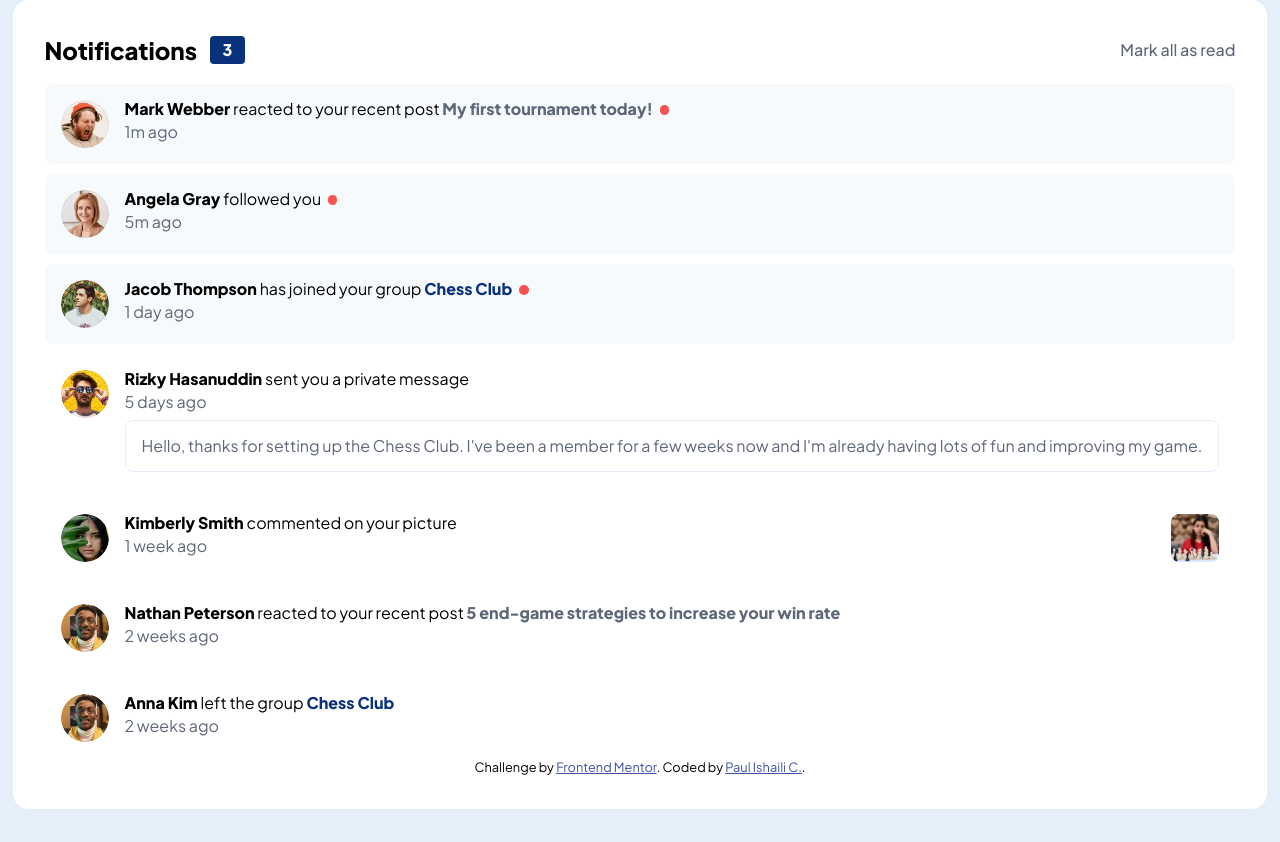
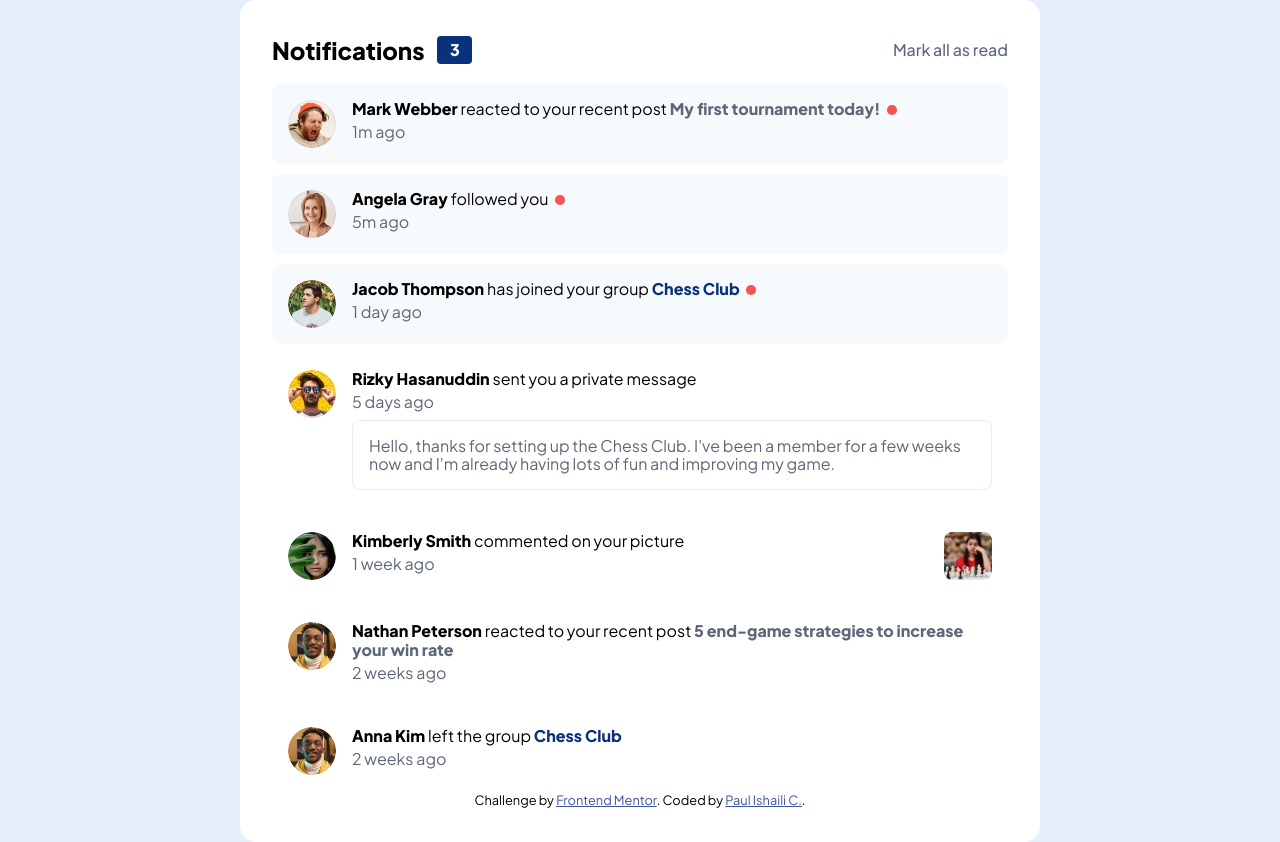
Before and after one commit to mrpaulishaili/fm-notification-page, a plain HTML site: page index.html in a window 1280 px wide. Before the commit the page ends 809 px from the top, so only its background shows below. Drawn offline with Linux system fonts and the light colour scheme.

Commit message:
Reduced main max-width

```diff
--- a/src/scss/main.scss
+++ b/src/scss/main.scss
@@ -98,7 +98,7 @@ main {
   padding: 2rem;
   background-color: #fff;
   border-radius: 1rem;
-  max-width: var(--Desktop);
+  max-width: 800px;
   margin: 0 auto;
 }
 
```
Also changed, not shown: src/css/main.css, 1 other file.
